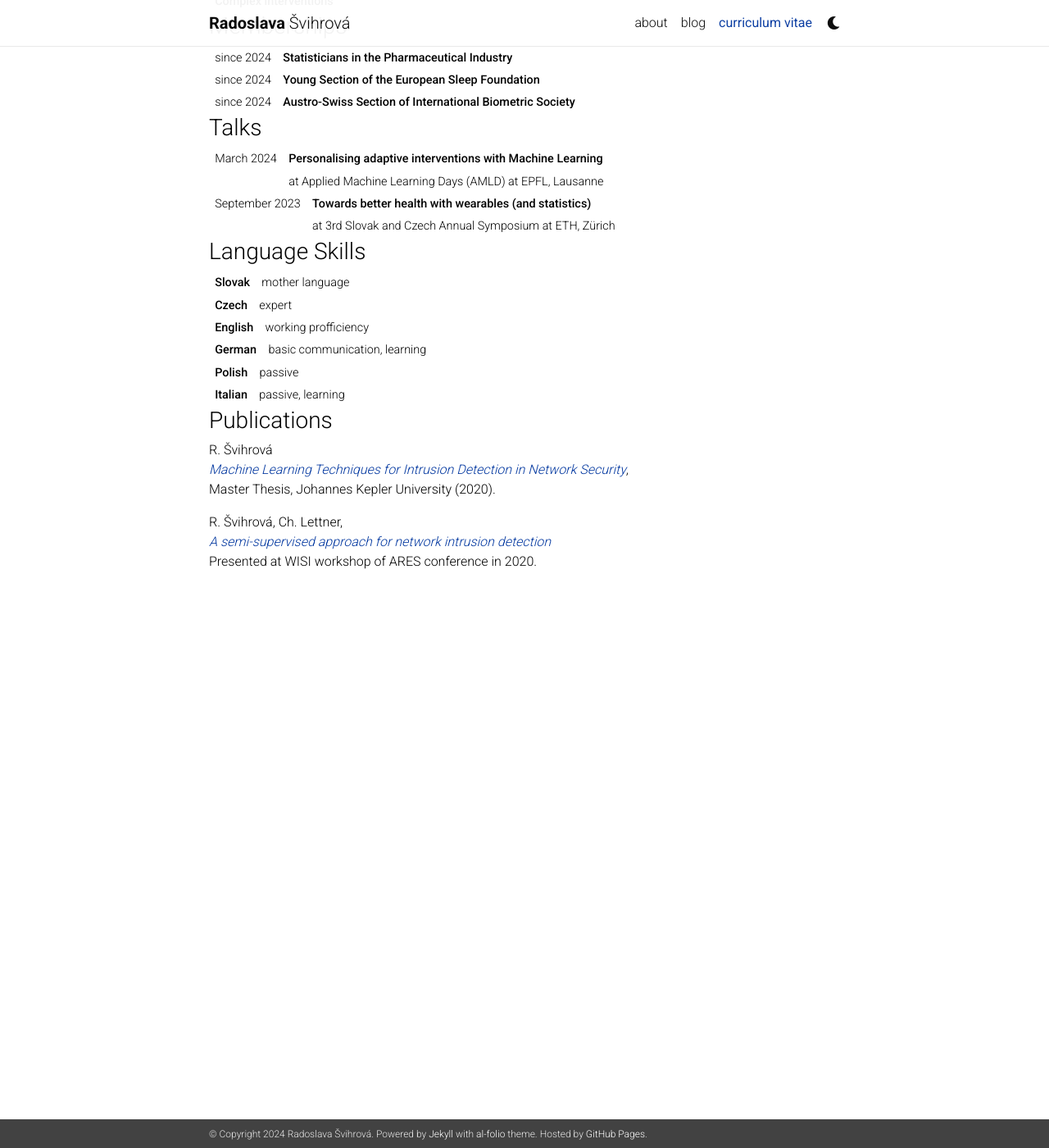
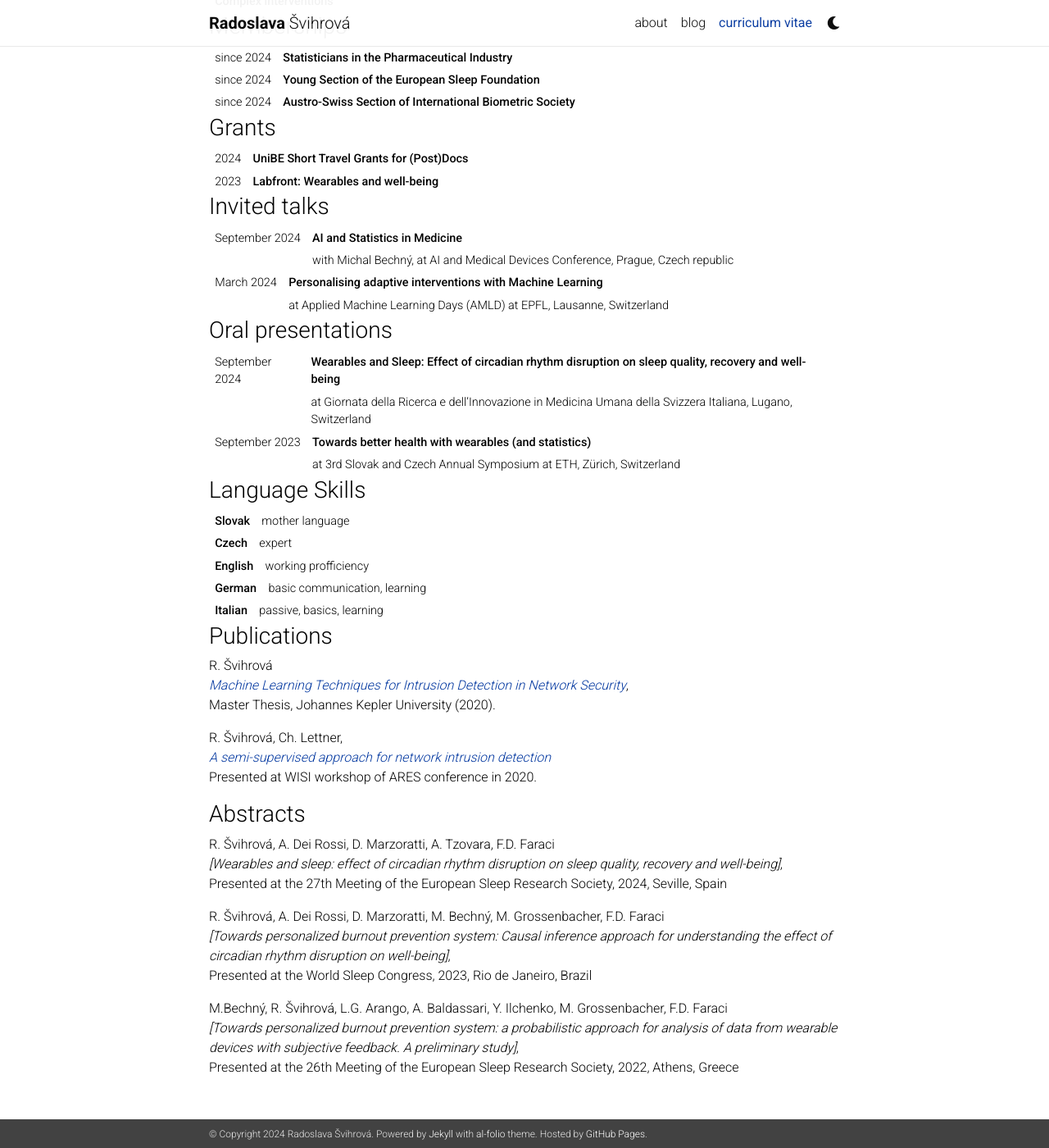
Before and after one commit to RadoslavaS/RadoslavaS.github.io, a Jekyll site: the page built from _pages/cv.md, in a window 1280 px wide and 1400 px high, scrolled down 2199 px. Shown: the whole window at 82% size. Built offline with Jekyll 4.4.1, drawn with Linux system fonts in a browser that asks for light colours; nearby versions of some CDN libraries; a style sheet for code colours, icons or effects is not loaded.

Commit message:
update of cv

```diff
--- a/_pages/cv.md
+++ b/_pages/cv.md
@@ -132,14 +132,29 @@ nav: true
 
 |since 2024       |**Austro-Swiss Section of International Biometric Society**
 
-### Talks
+### Grants
+
+|2024       |**UniBE Short Travel Grants for (Post)Docs**
+
+|2023       |**Labfront: Wearables and well-being**
+
+### Invited talks
+
+|September 2024       |**AI and Statistics in Medicine**
+|   |with Michal Bechný, at AI and Medical Devices Conference, Prague, Czech republic
 
 |March 2024       |**Personalising adaptive interventions with Machine Learning**
-|   |at Applied Machine Learning Days (AMLD) at EPFL, Lausanne
+|   |at Applied Machine Learning Days (AMLD) at EPFL, Lausanne, Switzerland
+
+
+### Oral presentations
+
+|September 2024       |**Wearables and Sleep: Effect of circadian rhythm disruption on sleep quality, recovery and well-being**
+|   |at Giornata della Ricerca e dell'Innovazione in Medicina Umana della Svizzera Italiana, Lugano, Switzerland
 
 
 |September 2023       |**Towards better health with wearables (and statistics)**
-|   | at 3rd Slovak and Czech Annual Symposium at ETH, Zürich
+|   | at 3rd Slovak and Czech Annual Symposium at ETH, Zürich, Switzerland
 
 
 ### Language Skills
@@ -152,9 +167,7 @@ nav: true
 
 |**German**   |basic communication, learning
 
-|**Polish**   |passive
-
-|**Italian**    |passive, learning
+|**Italian**    |passive, basics, learning
 
 ### Publications ###
 
@@ -162,3 +175,14 @@ R. Švihrová <br>
    *[Machine Learning Techniques for Intrusion Detection in Network Security](https://epub.jku.at/obvulihs/content/titleinfo/4928712)*,<br>Master Thesis, Johannes Kepler University (2020).
 
 R. Švihrová, Ch. Lettner, <br>*[A semi-supervised approach for network intrusion detection](https://www.researchgate.net/publication/343331301_A_semi-supervised_approach_for_network_intrusion_detection)* <br>Presented at WISI workshop of ARES conference in 2020.
+
+### Abstracts ###
+
+R. Švihrová, A. Dei Rossi, D. Marzoratti, A. Tzovara, F.D. Faraci <br>
+   *[Wearables and sleep: effect of circadian rhythm disruption on sleep quality, recovery and well-being]*, <br>Presented at the 27th Meeting of the European Sleep Research Society, 2024, Seville, Spain
+
+R. Švihrová, A. Dei Rossi, D. Marzoratti, M. Bechný, M. Grossenbacher, F.D. Faraci <br>
+   *[Towards personalized burnout prevention system: Causal inference approach for understanding the effect of circadian rhythm disruption on well-being]*, <br>Presented at the World Sleep Congress, 2023, Rio de Janeiro, Brazil
+
+M.Bechný, R. Švihrová, L.G. Arango, A. Baldassari, Y. Ilchenko, M. Grossenbacher, F.D. Faraci <br>
+   *[Towards personalized burnout prevention system: a probabilistic approach for analysis of data from wearable devices with subjective feedback. A preliminary study]*, <br>Presented at the 26th Meeting of the European Sleep Research Society, 2022, Athens, Greece
```
